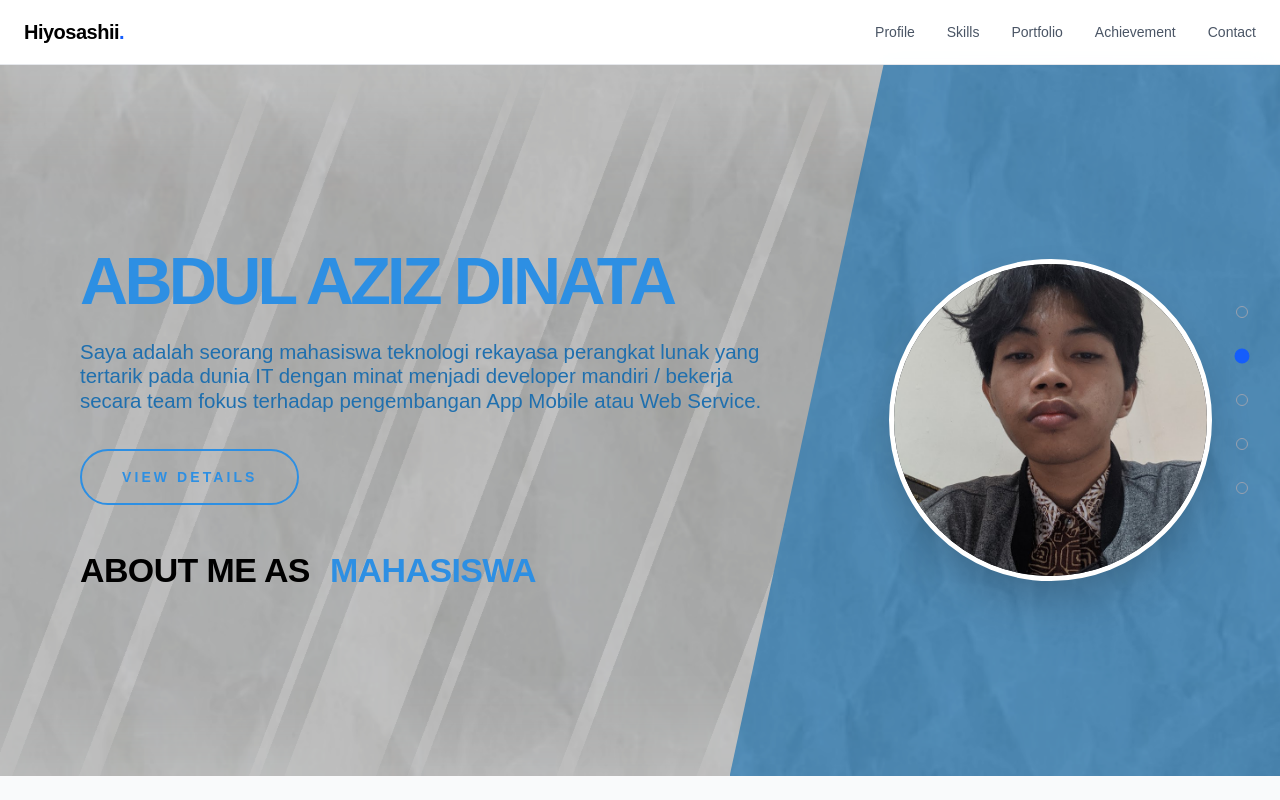
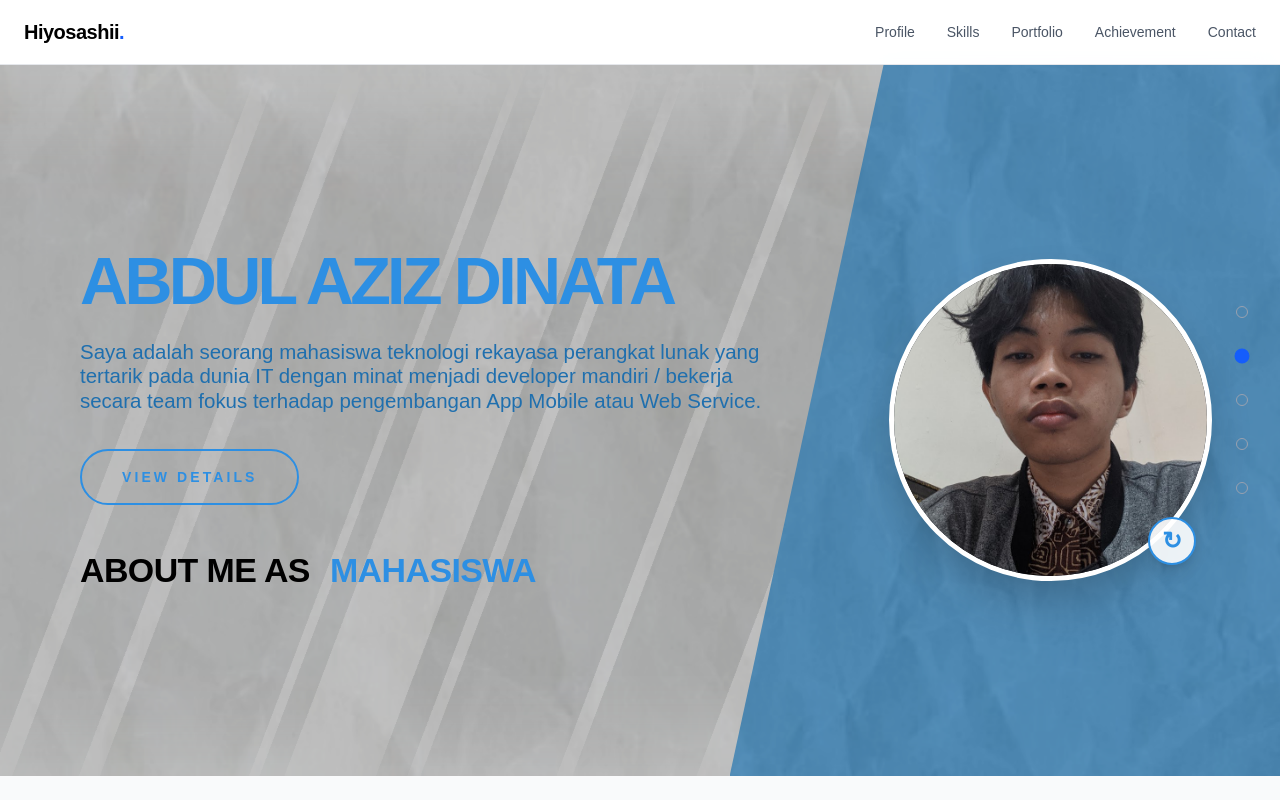
Before and after one commit to Abduldinata/hiyosashii-portfolio, a Next.js app: page / in a window 1280 px wide. Shown: the top 800 px of the page. Built offline with nearby package versions, Linux system fonts and the light colour scheme.

Commit message:
add creator profile mode

```diff
--- a/src/components/sections/ProfileSection.jsx
+++ b/src/components/sections/ProfileSection.jsx
@@ -1,34 +1,45 @@
 "use client";
 
-import React from "react";
+import React, { useState } from "react";
 
 export default function ProfileSection() {
+  const [mode, setMode] = useState("student");
+  const isStudent = mode === "student";
+
   return (
     <section
       id="profile"
-      className="relative min-h-[calc(100vh-88px)] overflow-hidden bg-[#f1f2f2]"
+      className={`relative min-h-[calc(100vh-88px)] overflow-hidden ${
+        isStudent ? "bg-[#f1f2f2]" : "bg-[#1E8DDE]"
+      }`}
     >
-      {/* Layer 1: Base background sudah dari bg-[#f1f2f2] */}
+      {/* Layer 1: Base background */}
 
-      {/* Layer 2: Shape student - di bawah paper texture */}
+      {/* Layer 2: Shape overlay */}
       <img
-        src="/assets/profile/shape-student.png"
+        src={
+          isStudent
+            ? "/assets/profile/shape-student.png"
+            : "/assets/profile/shape-creator.png"
+        }
         alt=""
-        className="pointer-events-none absolute inset-0 z-[1] h-full w-full object-cover opacity-50"
+        className="pointer-events-none absolute inset-0 z-[2] h-full w-full object-cover opacity-50"
       />
 
-      {/* Layer 3: Right diagonal blue panel */}
+      {/* Layer 3: Right diagonal panel */}
       <div
-        className="pointer-events-none absolute inset-y-0 right-0 z-[2] bg-[#1E8DDE]"
+        className={`pointer-events-none absolute inset-y-0 right-0 z-[3] ${
+          isStudent ? "bg-[#1E8DDE]" : "bg-[#f1f2f2]"
+        }`}
         style={{
           width: "43%",
           clipPath: "polygon(28% 0, 100% 0, 100% 100%, 0 100%)",
         }}
       />
 
-      {/* Layer 4: Paper texture - di atas shape/panel, tapi di bawah content */}
+      {/* Layer 4: Paper texture */}
       <div
-        className="pointer-events-none absolute inset-0 z-[3] opacity-80"
+        className="pointer-events-none absolute inset-0 z-[4] opacity-80"
         style={{
           backgroundImage: "url('/assets/textures/papper.png')",
           backgroundSize: "cover",
@@ -42,7 +53,9 @@ export default function ProfileSection() {
           {/* Left content */}
           <div className="max-w-[760px] pt-2 lg:pl-8">
             <h1
-              className="font-black uppercase tracking-[-0.055em] text-[#2D8FE3]"
+              className={`font-black uppercase tracking-[-0.055em] ${
+                isStudent ? "text-[#2D8FE3]" : "text-white"
+              }`}
               style={{
                 fontSize: "clamp(3.2rem, 5.2vw, 5.4rem)",
                 lineHeight: 0.9,
@@ -52,28 +65,37 @@ export default function ProfileSection() {
             </h1>
 
             <p
-              className="mt-7 max-w-[720px] font-medium leading-[1.18] text-[#1F6FAE]"
+              className={`mt-7 max-w-[720px] font-medium leading-[1.18] ${
+                isStudent ? "text-[#1F6FAE]" : "text-white"
+              }`}
               style={{
                 fontSize: "clamp(1.1rem, 1.6vw, 1.55rem)",
               }}
             >
-              Saya adalah seorang mahasiswa teknologi rekayasa perangkat lunak
-              yang tertarik pada dunia IT dengan minat menjadi developer mandiri
-              / bekerja secara team fokus terhadap pengembangan App Mobile atau
-              Web Service.
+              {isStudent
+                ? "Saya adalah seorang mahasiswa teknologi rekayasa perangkat lunak yang tertarik pada dunia IT dengan minat menjadi developer mandiri / bekerja secara team fokus terhadap pengembangan App Mobile atau Web Service."
+                : "Saya adalah seorang creator digital yang suka mengedit music video (MV), berfokus pada animasi level cutting, transisi, VFX, dan 3D untuk hiburan, side job editing, serta desain grafis."}
             </p>
 
             {/* Button + thumbnail */}
             <div className="mt-9 flex flex-wrap items-center gap-8">
               <a
                 href="#skills"
-                className="inline-flex items-center justify-center rounded-full border-2 border-[#2D8FE3] px-10 py-4 text-sm font-bold uppercase tracking-[0.22em] text-[#2D8FE3] transition-transform duration-300 hover:scale-105 hover:bg-[#2D8FE3] hover:text-white"
+                className={`inline-flex items-center justify-center rounded-full border-2 px-10 py-4 text-sm font-bold uppercase tracking-[0.22em] transition-transform duration-300 hover:scale-105 ${
+                  isStudent
+                    ? "border-[#2D8FE3] text-[#2D8FE3] hover:bg-[#2D8FE3] hover:text-white"
+                    : "border-white text-white hover:bg-white hover:text-[#1E8DDE]"
+                }`}
               >
                 VIEW DETAILS
               </a>
             </div>
 
-            <div className="mt-10 flex flex-wrap gap-x-5 gap-y-2 font-black uppercase tracking-[-0.035em] text-black">
+            <div
+              className={`mt-10 flex flex-wrap gap-x-5 gap-y-2 font-black uppercase tracking-[-0.035em] ${
+                isStudent ? "text-black" : "text-white"
+              }`}
+            >
               <span
                 style={{
                   fontSize: "clamp(1.65rem, 2.65vw, 2.55rem)",
@@ -82,12 +104,12 @@ export default function ProfileSection() {
                 ABOUT ME AS
               </span>
               <span
-                className="text-[#2D8FE3]"
+                className={isStudent ? "text-[#2D8FE3]" : "text-cyan-300"}
                 style={{
                   fontSize: "clamp(1.65rem, 2.65vw, 2.55rem)",
                 }}
               >
-                MAHASISWA
+                {isStudent ? "MAHASISWA" : "CONTENT CREATOR"}
               </span>
             </div>
           </div>
@@ -95,18 +117,35 @@ export default function ProfileSection() {
           {/* Right visual */}
           <div className="relative flex justify-center lg:translate-x-0 lg:justify-end lg:pr-5">
             <div
-              className="flex items-center justify-center overflow-hidden rounded-full border-[5px] border-white bg-[#222831] shadow-2xl"
+              className="relative flex items-center justify-center overflow-hidden rounded-full border-[5px] border-white bg-[#222831] shadow-2xl"
               style={{
                 width: "clamp(252px, 25.2vw, 351px)",
                 height: "clamp(252px, 25.2vw, 351px)",
               }}
             >
               <img
-                src="/assets/profile/profile-student.jpg"
+                src={
+                  isStudent
+                    ? "/assets/profile/profile-student.jpg"
+                    : "/assets/profile/profile-creator.jpg"
+                }
                 alt="Abdul Aziz Dinata"
                 className="h-full w-full object-cover object-center"
               />
             </div>
+
+            <button
+              type="button"
+              onClick={() => setMode(isStudent ? "creator" : "student")}
+              className={`absolute bottom-4 right-9 flex h-12 w-12 items-center justify-center rounded-full border-2 text-2xl font-bold shadow-lg transition-transform duration-300 hover:scale-110 hover:rotate-180 ${
+                isStudent
+                  ? "border-[#2D8FE3] bg-white/90 text-[#2D8FE3]"
+                  : "border-white bg-[#1E8DDE]/90 text-white"
+              }`}
+              aria-label="Switch profile mode"
+            >
+              ↻
+            </button>
           </div>
         </div>
       </div>
```
